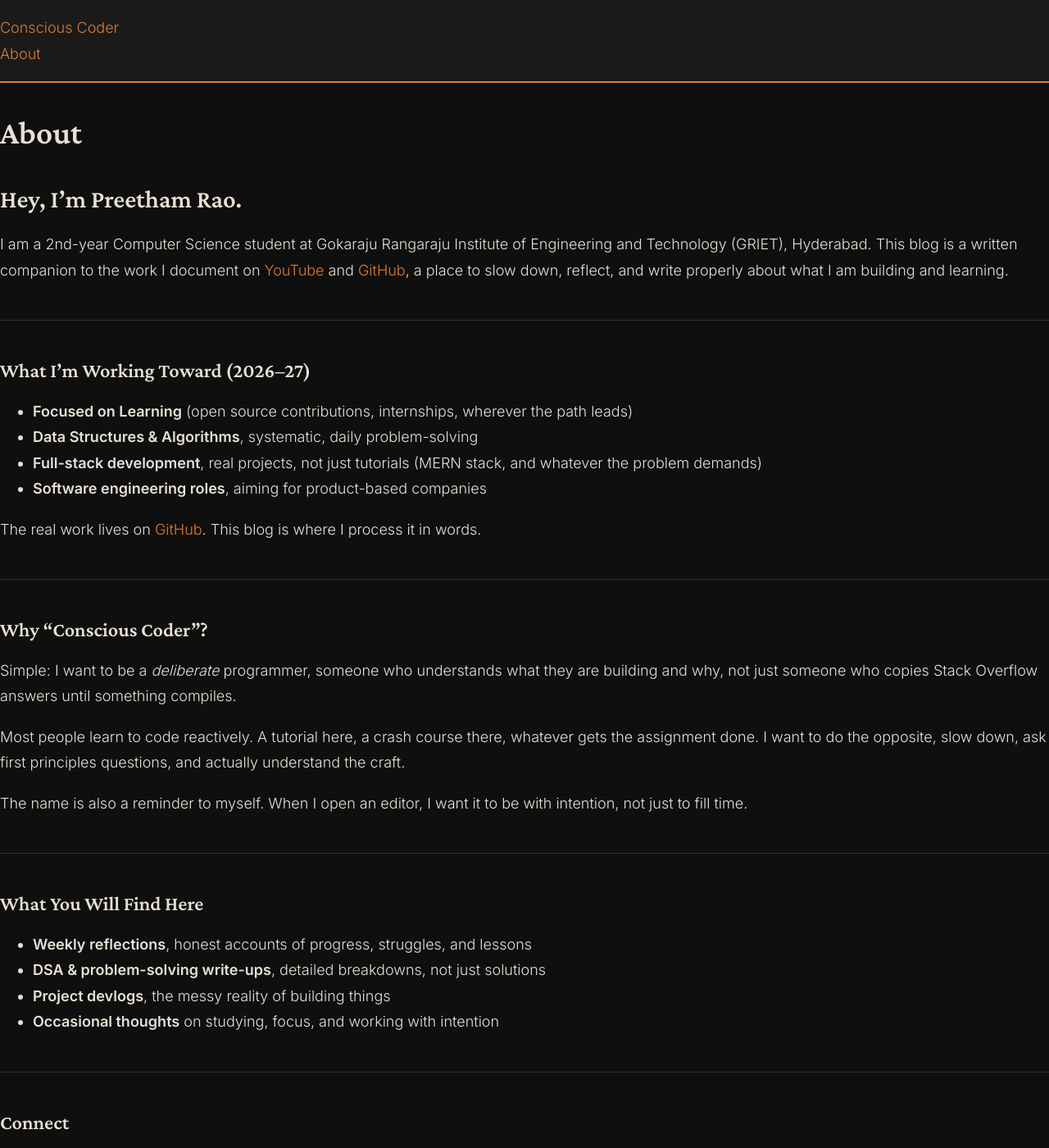
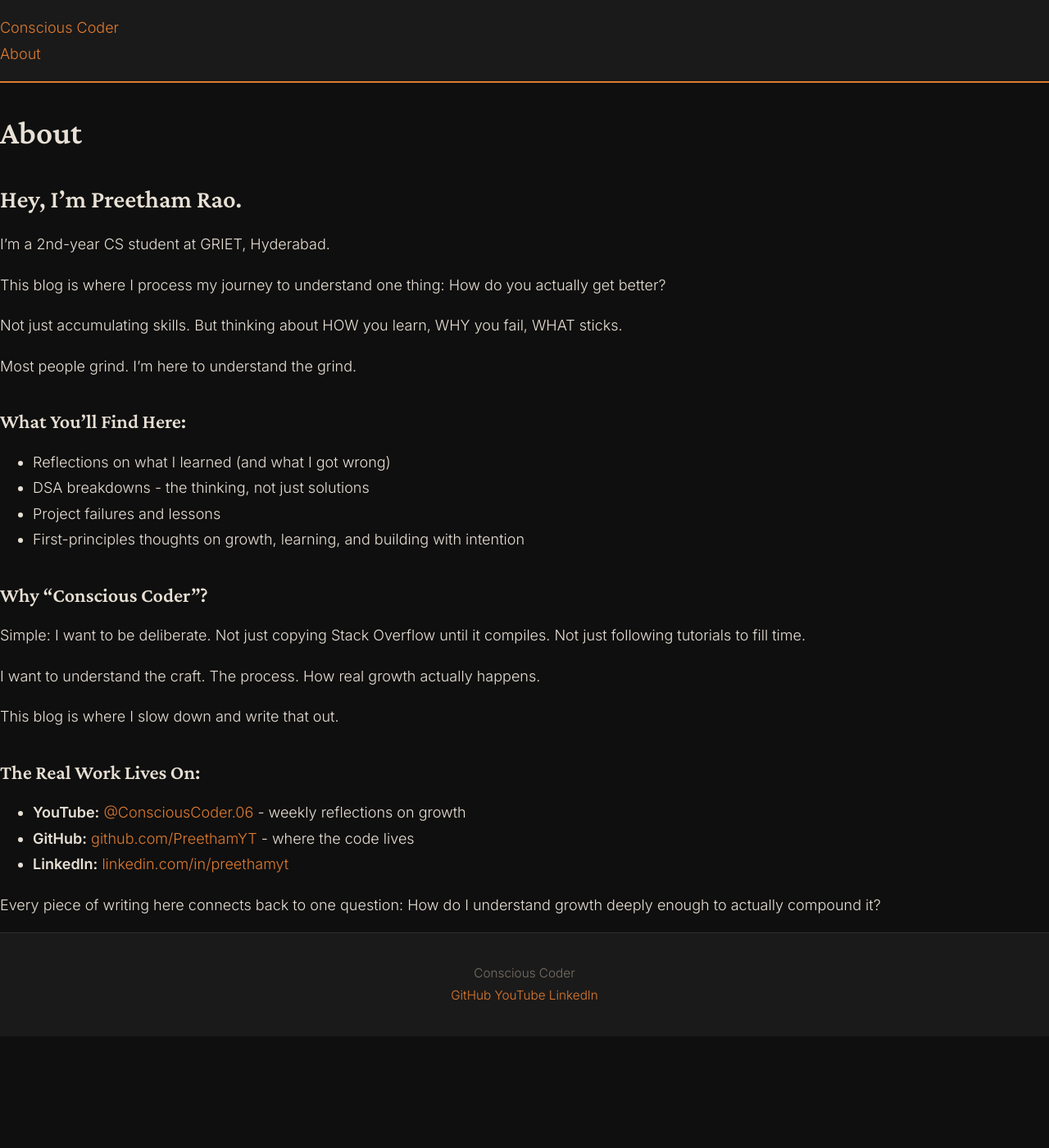
Before and after one commit to PreethamYT/preethamyt.github.io, a Jekyll site: the page built from about.md, in a window 1280 px wide and 1400 px high. Shown: the whole window at 82% size. Built offline with Jekyll 4.4.1, drawn with Linux system fonts in a browser that asks for light colours; some of the changed text lies outside the part shown.

Commit message:
content: completely overhaul about page with fresh personal copy

```diff
--- a/about.md
+++ b/about.md
@@ -5,43 +5,32 @@ permalink: /about/
 ---
 
 ## Hey, I'm Preetham Rao.
+I'm a 2nd-year CS student at GRIET, Hyderabad.
 
-I am a 2nd-year Computer Science student at Gokaraju Rangaraju Institute of Engineering and Technology (GRIET), Hyderabad. This blog is a written companion to the work I document on [YouTube](https://www.youtube.com/@ConsciousCoder.06) and [GitHub](https://github.com/PreethamYT), a place to slow down, reflect, and write properly about what I am building and learning.
+This blog is where I process my journey to understand one thing: How do you actually get better?
 
----
+Not just accumulating skills. But thinking about HOW you learn, WHY you fail, WHAT sticks.
 
-### What I'm Working Toward (2026–27)
+Most people grind. I'm here to understand the grind.
 
-- **Focused on Learning** (open source contributions, internships, wherever the path leads)
-- **Data Structures & Algorithms**, systematic, daily problem-solving
-- **Full-stack development**, real projects, not just tutorials (MERN stack, and whatever the problem demands)
-- **Software engineering roles**, aiming for product-based companies
-
-The real work lives on [GitHub](https://github.com/PreethamYT). This blog is where I process it in words.
-
----
+### What You'll Find Here:
+- Reflections on what I learned (and what I got wrong)
+- DSA breakdowns - the thinking, not just solutions
+- Project failures and lessons
+- First-principles thoughts on growth, learning, and building with intention
 
 ### Why "Conscious Coder"?
+Simple: I want to be deliberate. Not just copying Stack Overflow until it compiles.
+Not just following tutorials to fill time.
 
-Simple: I want to be a *deliberate* programmer, someone who understands what they are building and why, not just someone who copies Stack Overflow answers until something compiles.
+I want to understand the craft. The process. How real growth actually happens.
 
-Most people learn to code reactively. A tutorial here, a crash course there, whatever gets the assignment done. I want to do the opposite, slow down, ask first principles questions, and actually understand the craft.
+This blog is where I slow down and write that out.
 
-The name is also a reminder to myself. When I open an editor, I want it to be with intention, not just to fill time.
+### The Real Work Lives On:
+- **YouTube:** [@ConsciousCoder.06](https://www.youtube.com/@ConsciousCoder.06) - weekly reflections on growth
+- **GitHub:** [github.com/PreethamYT](https://github.com/PreethamYT) - where the code lives
+- **LinkedIn:** [linkedin.com/in/preethamyt](https://www.linkedin.com/in/preethamyt)
 
----
-
-### What You Will Find Here
-
-- **Weekly reflections**, honest accounts of progress, struggles, and lessons
-- **DSA & problem-solving write-ups**, detailed breakdowns, not just solutions
-- **Project devlogs**, the messy reality of building things
-- **Occasional thoughts** on studying, focus, and working with intention
-
----
-
-### Connect
-
-- **YouTube:** [youtube.com/@ConsciousCoder.06](https://www.youtube.com/@ConsciousCoder.06), weekly study logs and coding sessions
-- **GitHub:** [github.com/PreethamYT](https://github.com/PreethamYT), where the actual work happens
-- **LinkedIn:** [linkedin.com/in/preethamyt](https://www.linkedin.com/in/preethamyt/)
+Every piece of writing here connects back to one question:
+How do I understand growth deeply enough to actually compound it?
```
